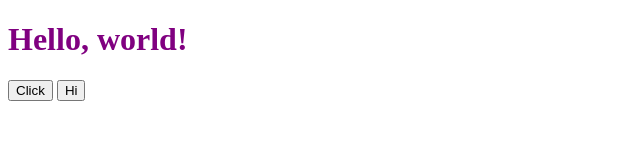
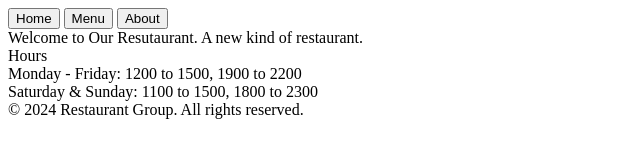
Before and after one commit to hnnhcmmngs/restaurant-page, a website built with webpack: page src/index.html in a window 1280 px wide. Shown: the whole page, without its empty margins (0-640 px from the left). Built offline with nearby package versions, Linux system fonts and the light colour scheme.

Commit message:
Create basic page structure and Home module
The basic structure of the page has been created, including a header
with buttons to access the different tabs, a content area that changes
depending on the tab selected, and a footer. Additionally, a module
has been created in home.js that controls the content for the home
page tab. This module is imported into index.js and the loadHome
function is called upon page load to display the home page by default.

```diff
--- /dev/null
+++ b/src/home.js
@@ -0,0 +1,22 @@
+export default function loadHome() {
+    const content = document.querySelector("#content");
+
+    let intro = document.createElement("div");
+    intro.textContent = "Welcome to Our Resutaurant. A new kind of restaurant.";
+    intro.classList = "intro";
+
+    let open = document.createElement("div");
+    open.classList = "hours";
+    let hours = document.createElement("div");
+    hours.textContent = "Hours"
+    let weekday = document.createElement("div");
+    weekday.textContent = "Monday - Friday: 1200 to 1500, 1900 to 2200";
+    let weekends = document.createElement("div");
+    weekends.textContent = "Saturday & Sunday: 1100 to 1500, 1800 to 2300";
+    open.appendChild(hours);
+    open.appendChild(weekday);
+    open.appendChild(weekends);
+
+    content.appendChild(intro);
+    content.appendChild(open);
+}
--- a/src/index.html
+++ b/src/index.html
@@ -6,8 +6,16 @@
     <title>Restaurant Page</title>
 </head>
 <body>
-    <h1>Hello, world!</h1>
-    <button>Click</button>
-    <button>Hi</button>
+    <header>
+        <nav>
+            <button>Home</button>
+            <button>Menu</button>
+            <button>About</button>
+        </nav>
+    </header>
+    <div id="content"></div>
+    <footer>
+        &copy; 2024 Restaurant Group. All rights reserved.
+    </footer>
 </body>
 </html>
--- a/src/index.js
+++ b/src/index.js
@@ -1,2 +1,3 @@
-const hello = document.querySelector("h1");
-hello.style.color = "purple";
+import loadHome from "./home";
+
+loadHome();
```
